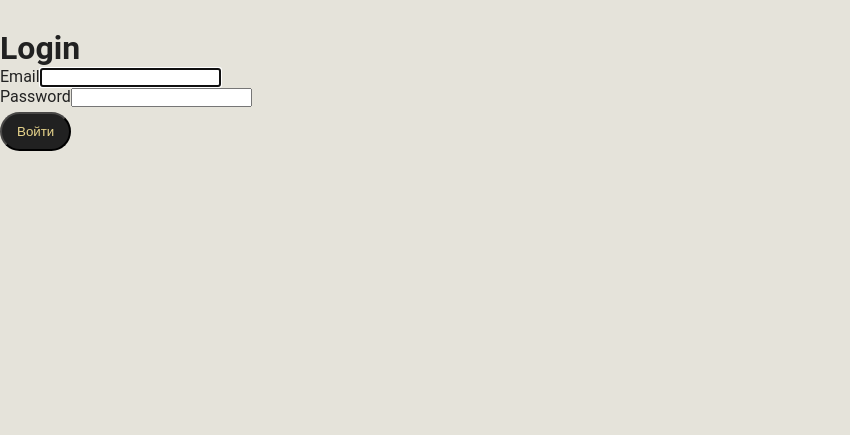
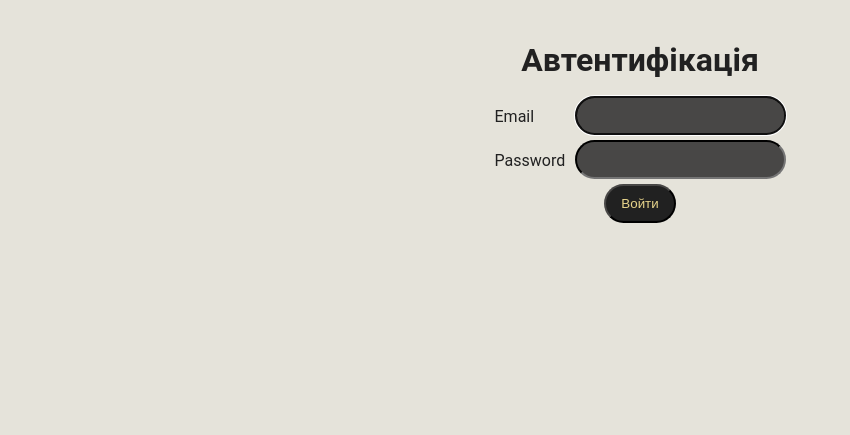
Before and after one commit to NackiE23/electronic-journal, a Django app: page /login/ in a window 1280 px wide. Shown: the part 365-800 px from the top of the page, without its empty margins (0-850 px from the left). Run offline with Django 4.2, Linux system fonts and the light colour scheme; style sheets or scripts are compiled from the project's sources; parts of the project's set-up code (start-up, migrations or seed data) failed here and were passed over.

Commit message:
Add login styles

```diff
--- a/electronic_journal/journal/forms.py
+++ b/electronic_journal/journal/forms.py
@@ -159,3 +159,9 @@ class LoginUserForm(AuthenticationForm):
                 _("This account is inactive."),
                 code='inactive',
             )
+
+    class Meta:
+        widgets = {
+            'username': forms.TextInput(attrs={'class': 'login_form_case_input'}),
+            'password': forms.PasswordInput(attrs={'class': 'login_form_case_input'})
+        }
--- a/electronic_journal/journal/static/journal/styles.scss
+++ b/electronic_journal/journal/static/journal/styles.scss
@@ -112,14 +112,27 @@ header {
     }
 }
 
-input[type=submit], .customize_input, button {
+input[type=submit], .customize_input, button, input {
     margin: 5px auto 0 auto;
     padding: 10px 15px;
     background-color: $text-color;
     border-color: $bg-input-color;
     border-radius: 25px;
     color: $primary-color;
-    cursor: pointer;
+}
+
+input {
+    background-color: $bg-input-color;
+    border-color: $text-color;
+}
+
+input:-webkit-autofill,
+input:-webkit-autofill:hover,
+input:-webkit-autofill:focus,
+input:-webkit-autofill:active {
+    transition: background-color 5000s ease-in-out 0s;
+    border-color: $text-color;
+    color: $text-color;
 }
 
 input[type=file]::file-selector-button {
@@ -256,3 +269,33 @@ input[type=file]::file-selector-button {
         justify-content: center;
     }
 }
+
+.login {
+    display: flex;
+    flex-direction: column;
+    align-items: center;
+
+    &__header {
+        margin: 12px auto;
+    }
+
+    &__form {
+        display: flex;
+        flex-direction: column;
+        align-items: center;
+
+        &_case {
+            position: relative;
+
+            &_label {
+                position: absolute;
+                width: 150px;
+                left: 0;
+                top: 16px;
+            }
+            input {
+                margin-left: 80px;
+            }
+        }
+    }
+}
--- a/electronic_journal/journal/templates/journal/login.html
+++ b/electronic_journal/journal/templates/journal/login.html
@@ -1,19 +1,23 @@
 {% extends "journal/base.html" %}
 
 {% block main %}
-<h1>{{title}}</h1>
+<div class="login">
+    <h1 class="login__header">Автентифікація</h1>
 
-<form method="post">
-    {% csrf_token %}
+    <form class="login__form" method="post">
+        {% csrf_token %}
 
-    <div class="form-error">{{ form.non_field_errors }}</div>
+        <div class="login__form_error">{{ form.non_field_errors }}</div>
 
-    {% for f in form %}
-        <p><label class="form-label" for="{{ f.id_for_label }}">{{ f.label }}</label>{{ f }}</p>
-        <div class="form-error">{{ f.errors }}</div>
-    {% endfor %}
+        {% for f in form %}
+            <p class="login__form_case">
+                <label class="login__form_case_label" for="{{ f.id_for_label }}">{{ f.label }}</label>
+                {{ f }}
+            </p>
+            <div class="login__form_error">{{ f.errors }}</div>
+        {% endfor %}
 
-    <button type="submit">Войти</button>
-</form>
-
+        <button type="submit">Войти</button>
+    </form>
+</div>
 {% endblock %}
--- a/electronic_journal/journal/views.py
+++ b/electronic_journal/journal/views.py
@@ -429,7 +429,7 @@ class PasswordsChangeView(PasswordChangeView):
 
 
 class LoginUser(LoginView):
-    form_class = LoginUserForm
+    authentication_form = LoginUserForm
     template_name = 'journal/login.html'
 
     def get_context_data(self, **kwargs):
```
Also changed, not shown: electronic_journal/journal/static/journal/styles.css (+61 -2 lines).
